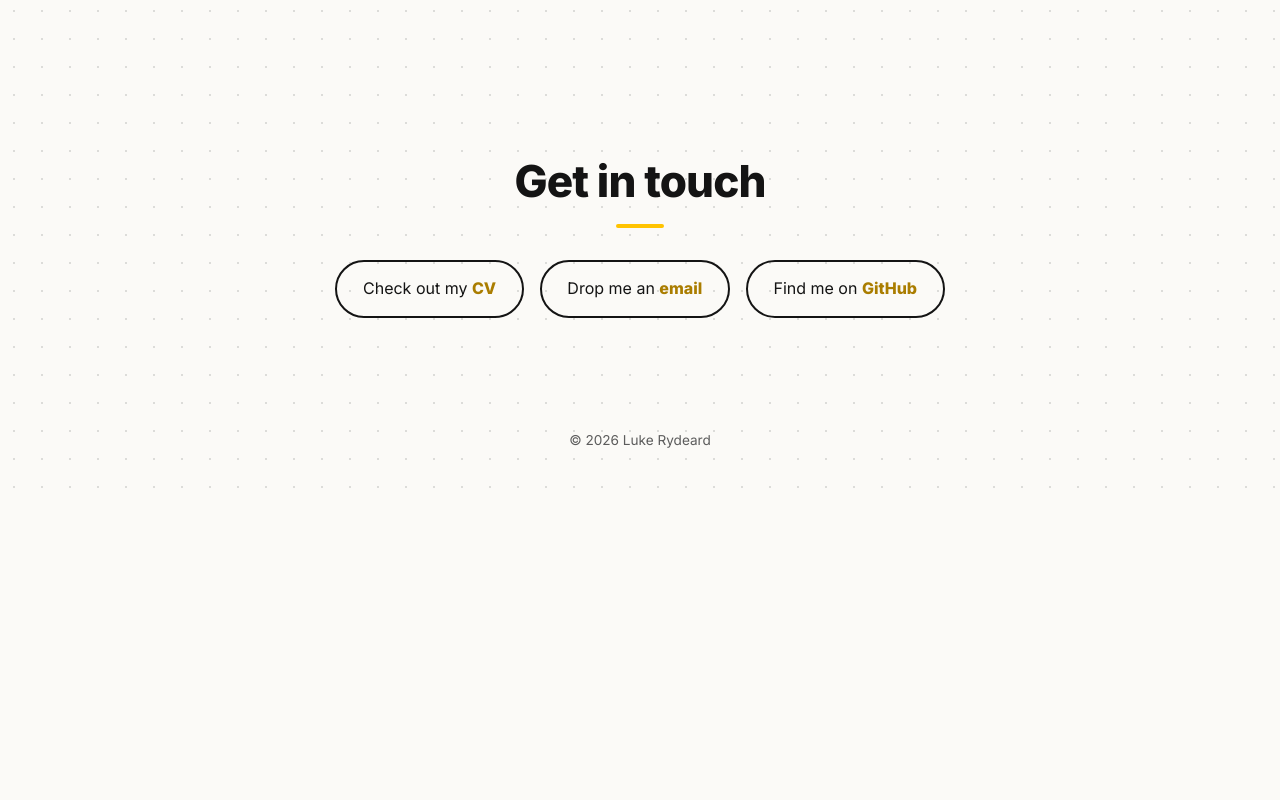
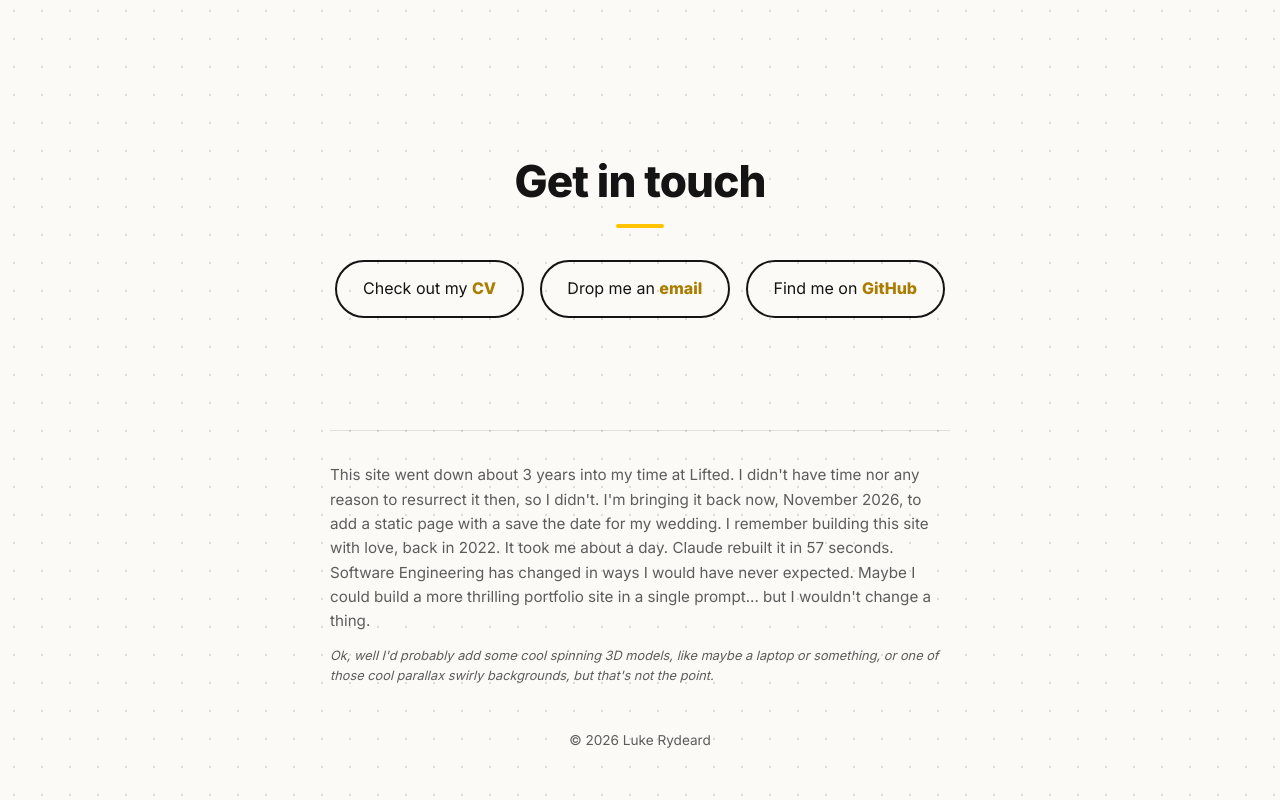
Before and after one commit to Rydeard/rydeard.github.io, an Astro site: page / in a window 1280 px wide. Shown: the part 2719-3519 px from the top of the page. Before the commit the page ends 3219 px from the top, so only its background shows below. Built offline with nearby package versions, Linux system fonts and the light colour scheme; Astro itself is replaced by a stand-in of ours.

Commit message:
Add epilogue section about the site's return
Co-Authored-By: Claude Opus 5.5 <noreply@anthropic.com>

```diff
--- a/src/pages/index.astro
+++ b/src/pages/index.astro
@@ -95,6 +95,19 @@ const year = new Date().getFullYear();
           <a class="btn" href={site.github} target="_blank" rel="noopener">Find me on <b>GitHub</b></a>
         </div>
       </section>
+      <aside class="epilogue">
+        <p>
+          This site went down about 3 years into my time at Lifted. I didn't have time nor any reason to resurrect it
+          then, so I didn't. I'm bringing it back now, November 2026, to add a static page with a save the date for my
+          wedding. I remember building this site with love, back in 2022. It took me about a day. Claude rebuilt it in
+          57 seconds. Software Engineering has changed in ways I would have never expected. Maybe I could build a more
+          thrilling portfolio site in a single prompt... but I wouldn't change a thing.
+        </p>
+        <p class="aside">
+          Ok, well I'd probably add some cool spinning 3D models, like maybe a laptop or something, or one of those cool
+          parallax swirly backgrounds, but that's not the point.
+        </p>
+      </aside>
     </main>
 
     <footer>© {year} {site.name}</footer>
@@ -284,6 +297,17 @@ const year = new Date().getFullYear();
       .btn:hover { background: var(--gold); border-color: var(--gold); color: #141414; }
       .btn:hover b { color: inherit; }
 
+      .epilogue {
+        max-width: 620px;
+        margin: 2rem auto 0;
+        padding: 2rem 0 0;
+        border-top: 1px solid var(--line);
+        color: var(--muted);
+        font-size: 0.95rem;
+      }
+      .epilogue p { margin: 0 0 0.75rem; }
+      .epilogue .aside { font-size: 0.8rem; font-style: italic; }
+
       footer { text-align: center; padding: 2rem 1rem 3rem; color: var(--muted); font-size: 0.85rem; }
 
       @media (prefers-reduced-motion: reduce) {
```
